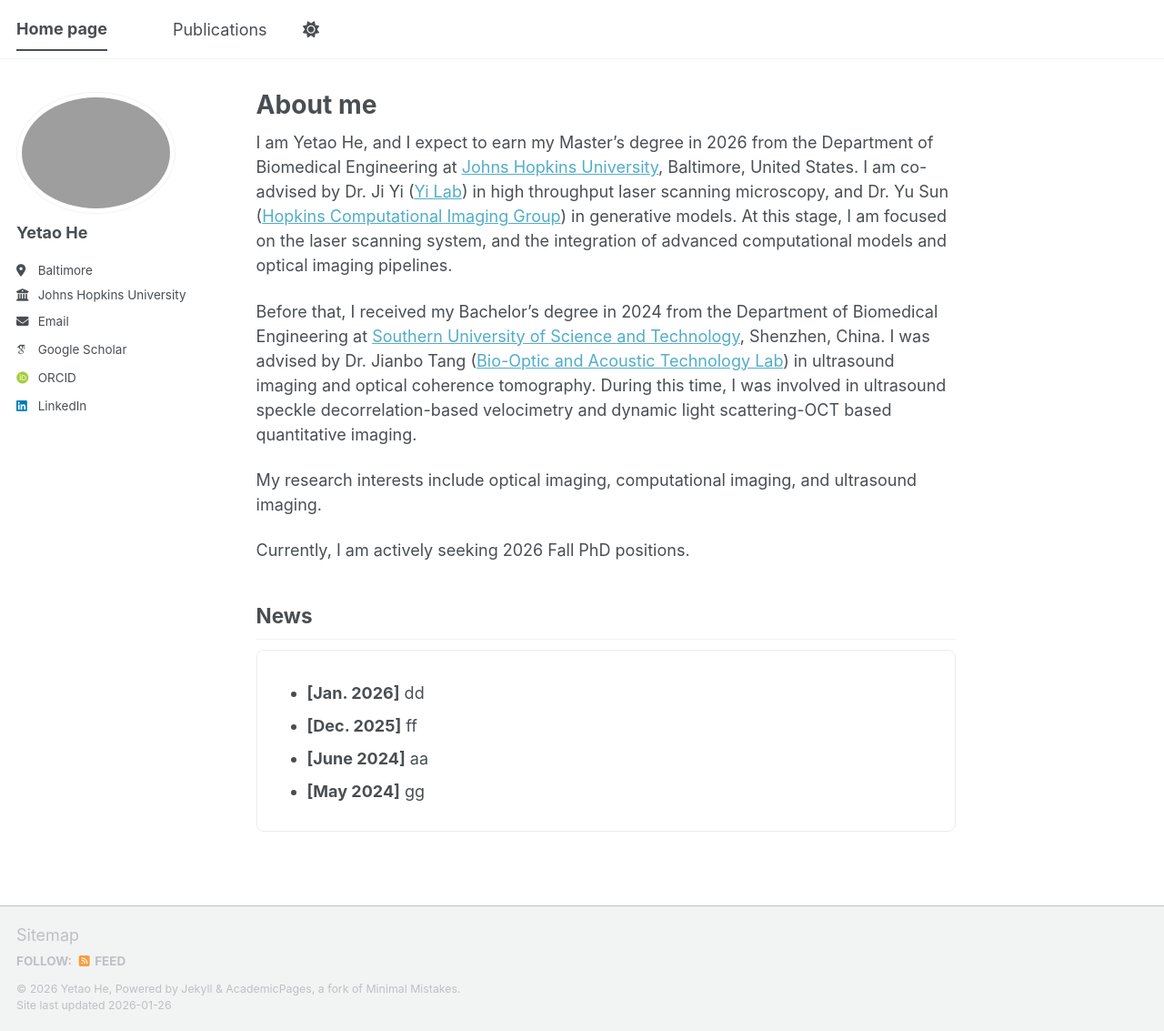
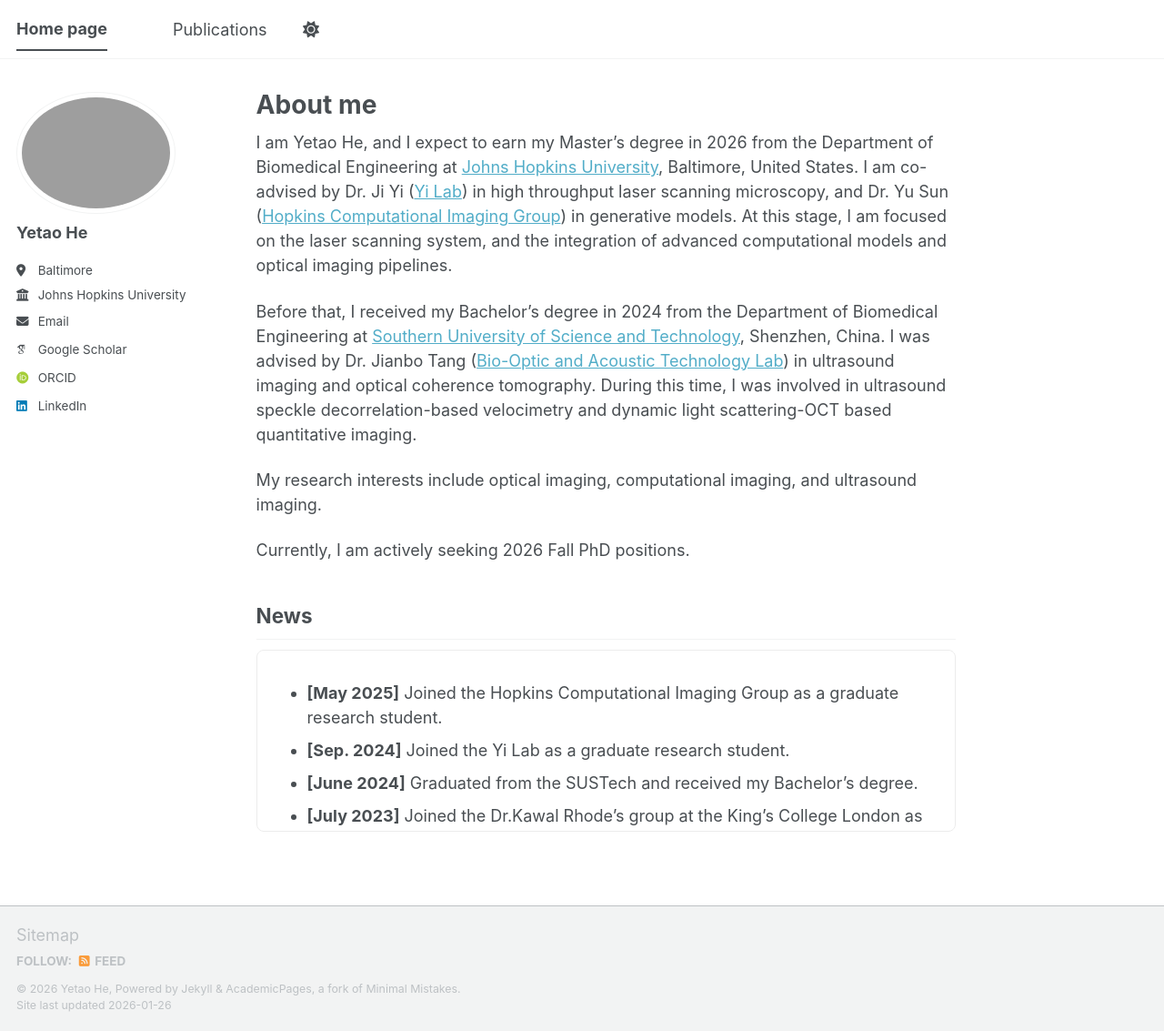
Before and after one commit to YetiHe/YetiHe.github.io, a Jekyll site: the page built from _pages/about.md, in a window 1280 px wide and 1133 px high. Shown: the whole window at 91% size. Built offline with Jekyll 4.4.1, drawn with Linux system fonts in a browser that asks for light colours; some web fonts are replaced; a script bundle is joined from its source files by our own code; library files that are not in the unit come from our copies.

Commit message:
Update about.md

```diff
--- a/_pages/about.md
+++ b/_pages/about.md
@@ -21,9 +21,11 @@ Currently, I am actively seeking 2026 Fall PhD positions.
 
 <div style="overflow-y: auto; height: 200px; border: 1px solid #ececec; padding: 15px; border-radius: 8px;" markdown="1">
 
-* **[Jan. 2026]** dd
-* **[Dec. 2025]** ff
-* **[June 2024]** aa
-* **[May 2024]** gg
+* **[May 2025]** Joined the Hopkins Computational Imaging Group as a graduate research student.
+* **[Sep. 2024]** Joined the Yi Lab as a graduate research student.
+* **[June 2024]** Graduated from the SUSTech and received my Bachelor's degree.
+* **[July 2023]** Joined the Dr.Kawal Rhode's group at the King's College London as an undergraduate summer research student.
+* **[Jan. 2023]** Internship in the MGI Tech Co., Ltd.
+* **[Sep. 2021]** Joined the Bio-Optic and Acoustic Technology Lab as an undergraduate research student.
 
 </div>
```
